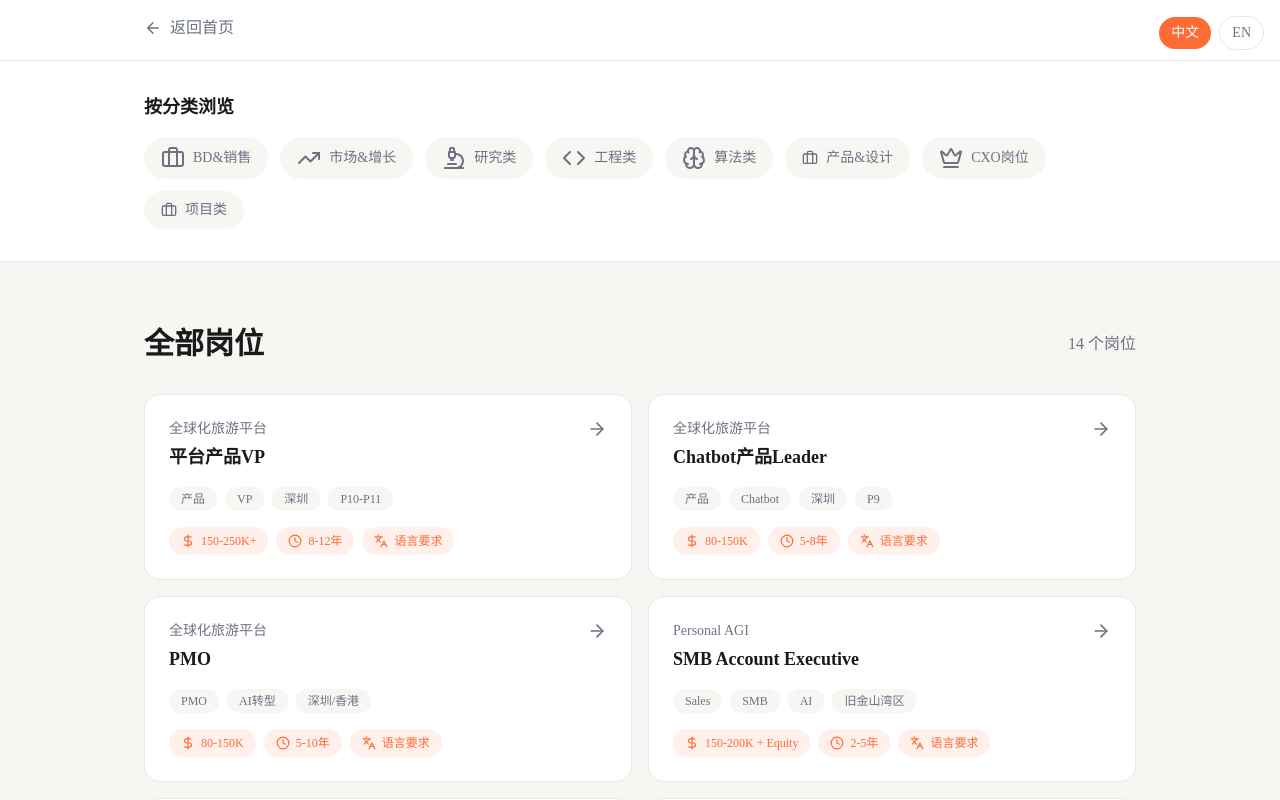
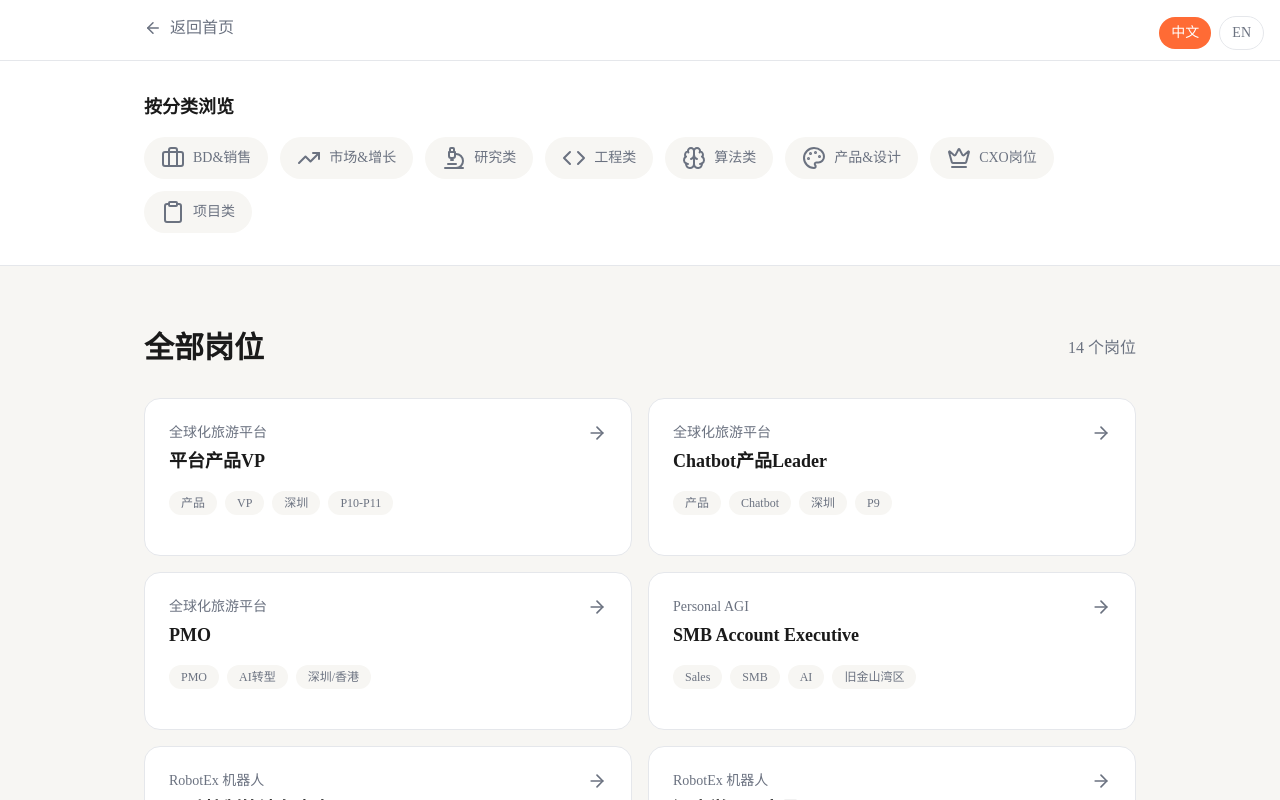
Before and after one commit to guwendi123-dotcom/Global-Hot-Job-Search-GoldyGu, a Next.js app: page /jobs in a window 1280 px wide. Shown: the top 800 px of the page. Built offline with nearby package versions, Linux system fonts and the light colour scheme; a web font is replaced by a local one.

Commit message:
fix: 隐藏岗位详情页和列表页的薪资/年限信息
Co-Authored-By: Claude <noreply@anthropic.com>

```diff
--- a/app/job/[id]/page.tsx
+++ b/app/job/[id]/page.tsx
@@ -152,8 +152,8 @@ export default function JobPage() {
             </Link>
           )}
 
-          {/* Profile Badges */}
-          {(salary || experience || language_ || education) && (
+          {/* Profile Badges - Hidden as per user request */}
+          {/* {(salary || experience || language_ || education) && (
             <div className="flex flex-wrap gap-3 mb-8 pb-8 border-b border-border">
               {salary && (
                 <ProfileBadge icon={<DollarSign size={16} />} label={salary} />
@@ -168,7 +168,7 @@ export default function JobPage() {
                 <ProfileBadge icon={<Languages size={16} />} label={language_} />
               )}
             </div>
-          )}
+          )} */}
 
           {/* JD Content - Improved formatting */}
           <div className="space-y-6">
--- a/app/jobs/page.tsx
+++ b/app/jobs/page.tsx
@@ -1,6 +1,6 @@
 import { notFound } from "next/navigation";
 import Link from "next/link";
-import { ArrowLeft, Briefcase, TrendingUp, Microscope, Code, Brain, Crown } from "lucide-react";
+import { ArrowLeft, Briefcase, TrendingUp, Microscope, Code, Brain, Crown, Palette, Clipboard, Globe } from "lucide-react";
 import { getJobs, getJobTypes, getCompanies } from "@/lib/data";
 import JobCard from "@/components/JobCard";
 
@@ -11,6 +11,9 @@ const iconMap: Record<string, any> = {
   code: <Code className="w-6 h-6" />,
   brain: <Brain className="w-6 h-6" />,
   crown: <Crown className="w-6 h-6" />,
+  palette: <Palette className="w-6 h-6" />,
+  clipboard: <Clipboard className="w-6 h-6" />,
+  globe: <Globe className="w-6 h-6" />,
 };
 
 // Server component - direct props
--- a/components/JobCard.tsx
+++ b/components/JobCard.tsx
@@ -56,8 +56,8 @@ export default function JobCard({ job, company, index }: JobCardProps) {
             ))}
           </div>
 
-          {/* Profile badges */}
-          <div className="flex flex-wrap gap-2">
+          {/* Profile badges - Hidden as per user request */}
+          {/* <div className="flex flex-wrap gap-2">
             {salary && (
               <ProfileBadge icon={<DollarSign size={14} />} label={salary} />
             )}
@@ -67,7 +67,7 @@ export default function JobCard({ job, company, index }: JobCardProps) {
             {job.profile.language && (
               <ProfileBadge icon={<Languages size={14} />} label={lang} />
             )}
-          </div>
+          </div> */}
         </div>
       </Link>
     </motion.div>
```
